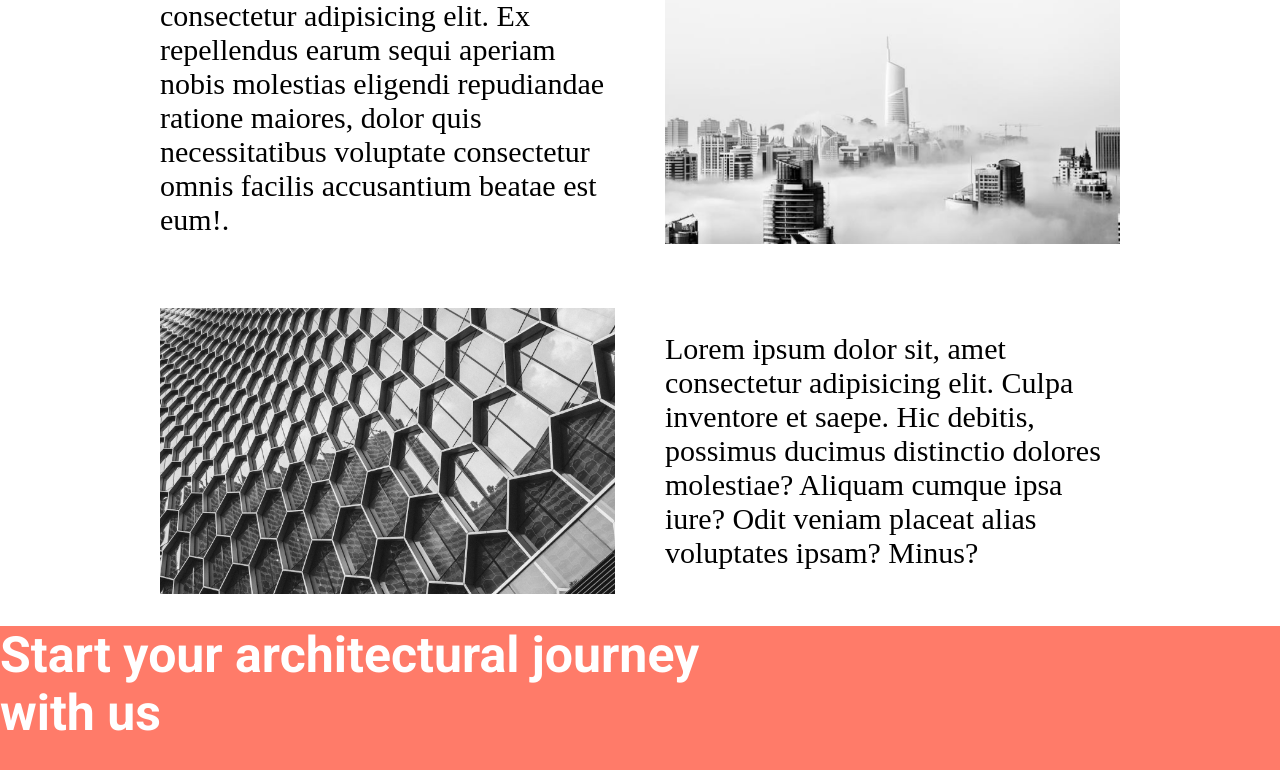
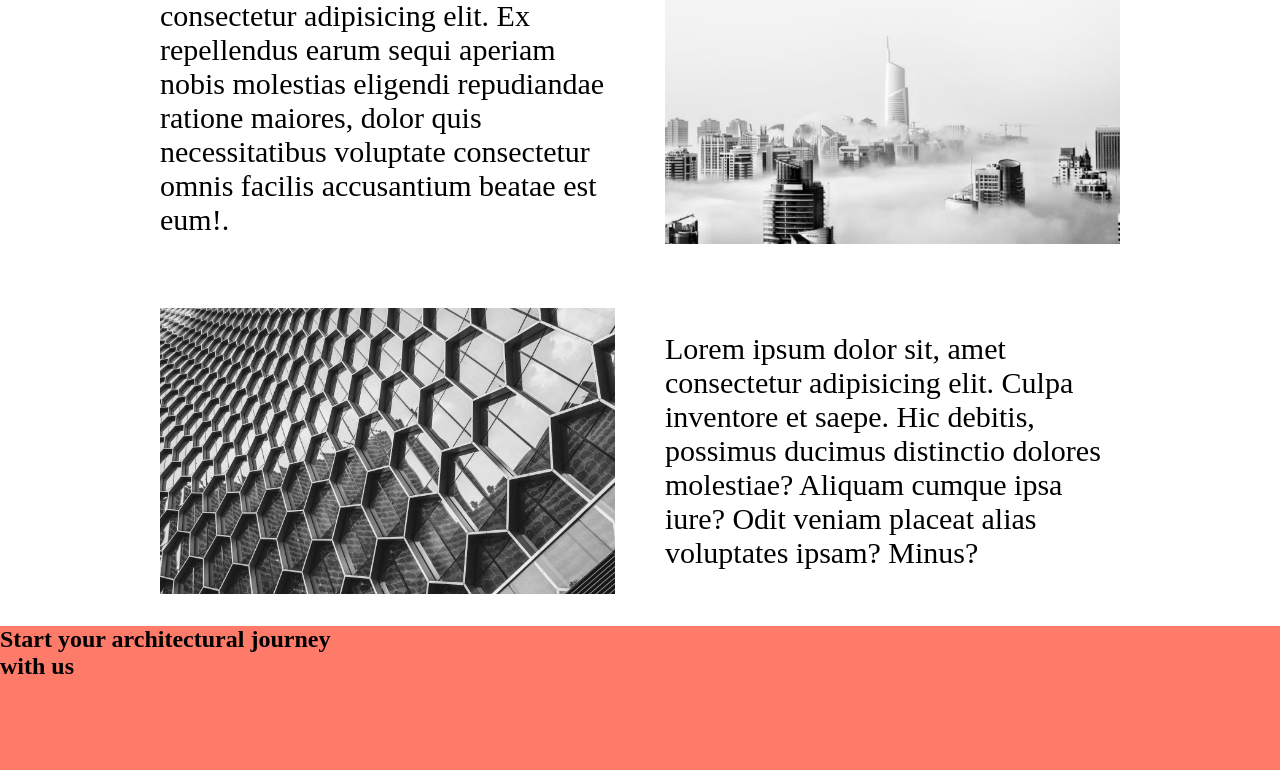
Before and after one commit to gabrieljcoutinho/Projeto-Archi-Firm, a React (Create React App) app: page / in a window 1280 px wide. Shown: the part 2900-3670 px from the top of the page. Built offline with nearby package versions, Linux system fonts and the light colour scheme.

Commit message:
novo css

```diff
--- a/src/components/FaixaSeparandoConteudo2.jsx
+++ b/src/components/FaixaSeparandoConteudo2.jsx
@@ -6,7 +6,7 @@ const FaixaSeparandoConteudo2 = () => {
   return (
     <div className='FaixaSeparandoConteudo2'>
 
-      <h2 className='titulo'>Start your architectural journey < br/>
+      <h2 className='tituloSeparandoConteudo'>Start your architectural journey < br/>
         with us</h2>
 
       </div>
```
